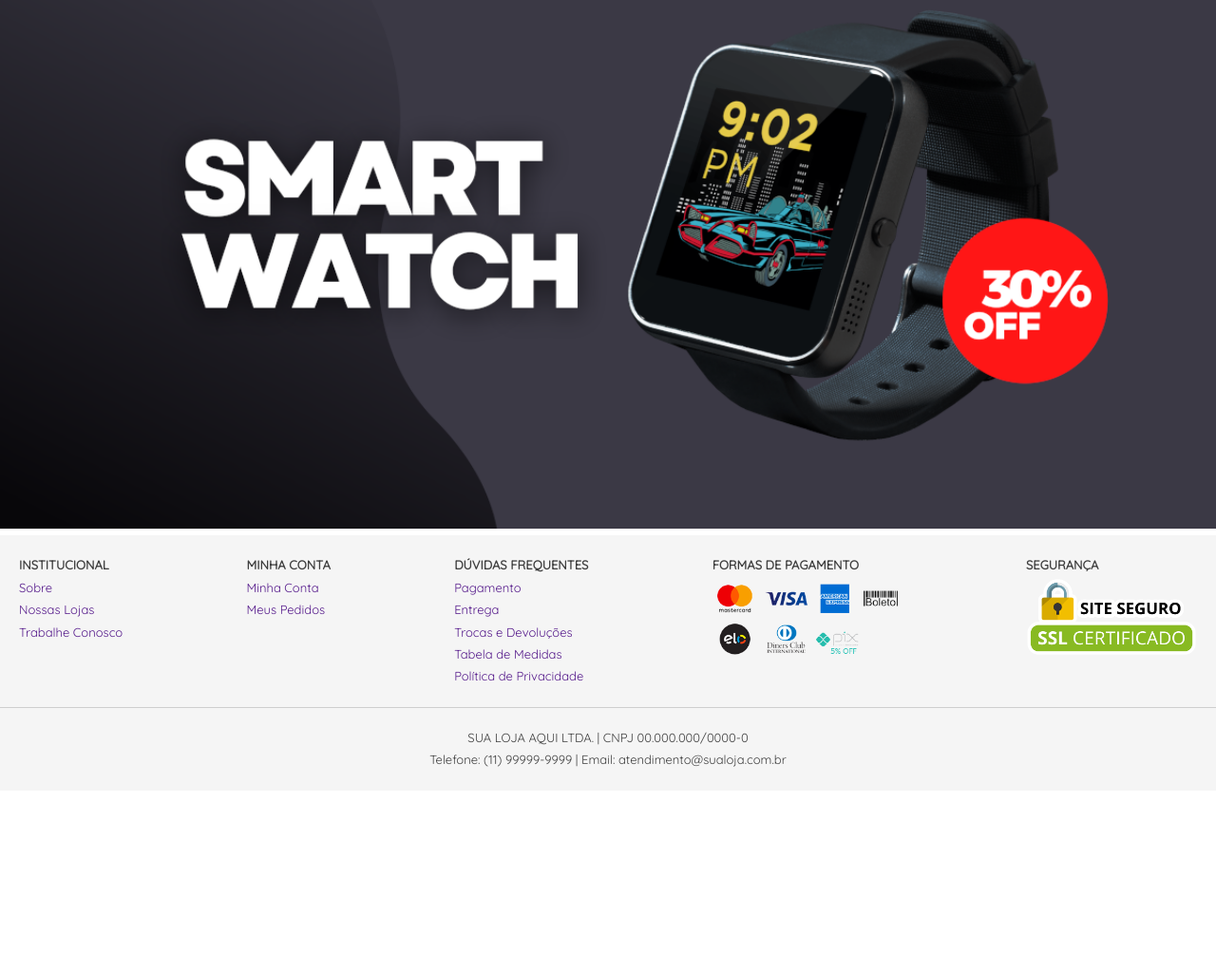
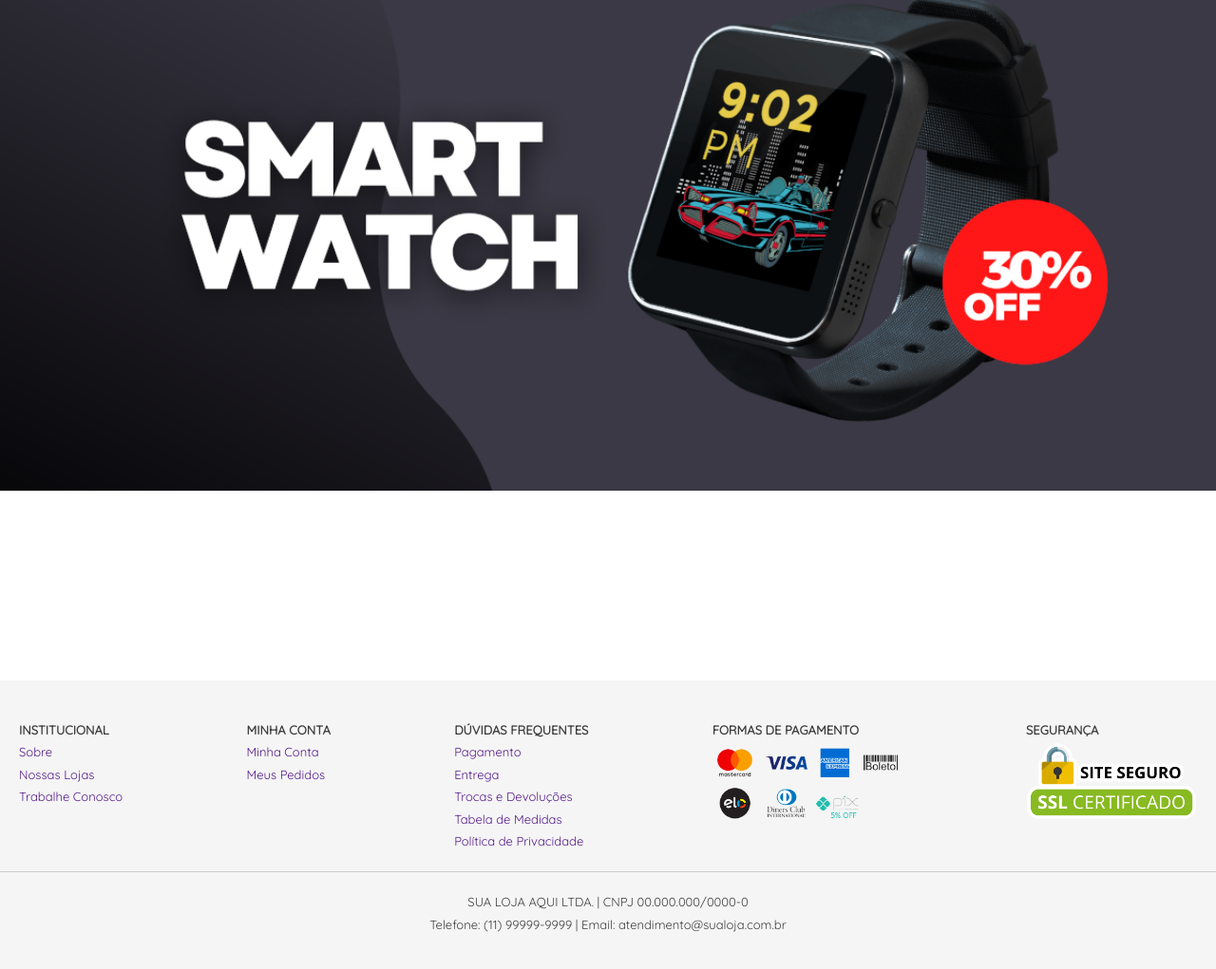
Before and after one commit to rauldiamantino/ecommerce-completo, a plain HTML site: page index.html in a window 1280 px wide. Shown: the part 283-1304 px from the top of the page at 95% size. Before the commit the page ends 1116 px from the top, so only its background shows below. Drawn offline with Linux system fonts and the light colour scheme.

Commit message:
width conteudo

```diff
--- a/style.css
+++ b/style.css
@@ -195,26 +195,32 @@ header {
 /* Conteúdo da Página */
 #conteudo {
     width: 100%;
+    height: 100vh;
+    margin: auto;
     margin-top: 200px;
 }
 
 /* Banner Principal */
 #carrossel-banner-principal{
-    margin: auto;
     width: 100%;
+    height: 600px;
 }
 
 #banner-principal-img {
     width: 100%;
-    height: 100%;
+    height: 600px;
     object-fit: cover;
 }
 
 /* Rodapé */
+
 #rodape {
     width: 100%;
+    min-height: 310px;
+    padding: 20px 0;
     display: flex;
-    flex-flow: column nowrap;
+    flex-flow: column wrap;
+    justify-content: center;
     background-color:  rgb(245, 245, 245);
 }
 
```
Also changed, not shown: index.html (+0 -1 lines).
